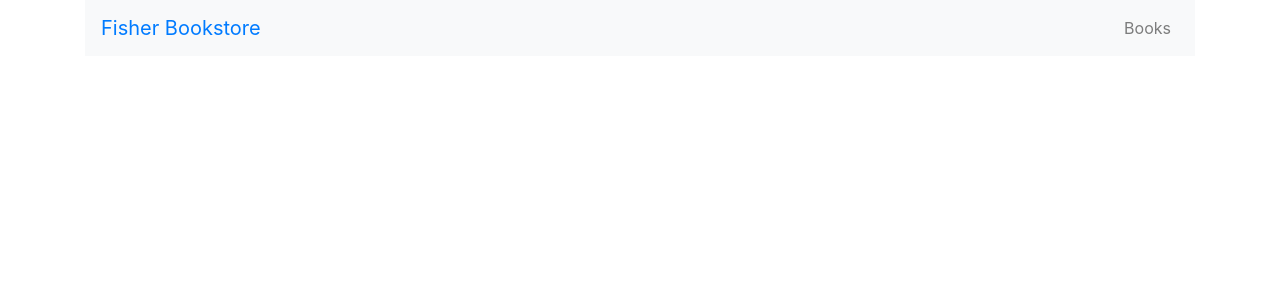
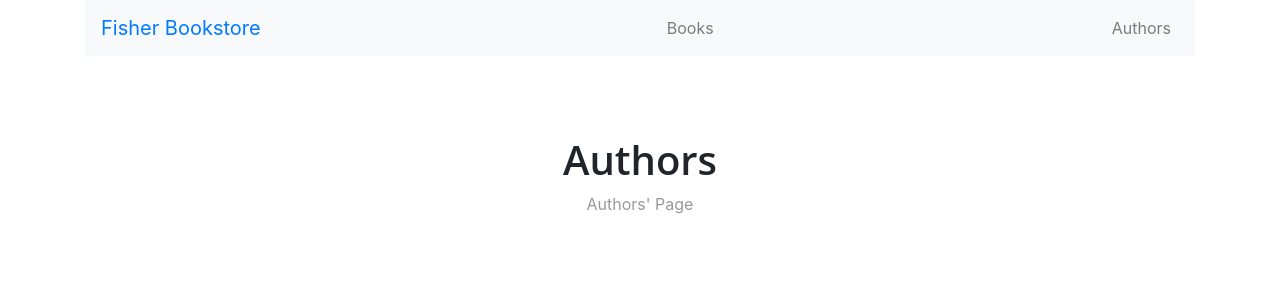
Before and after one commit to harryyhc/fisher-bookstore, a React (Create React App) app: page /authors in a window 1280 px wide. Shown: the top 300 px of the page. Built offline with nearby package versions, Linux system fonts and the light colour scheme.

Commit message:
authors-feature commit

```diff
--- a/src/App.js
+++ b/src/App.js
@@ -20,6 +20,14 @@ export default class App extends Component {
             </NavItem>
           </Nav>
         </Navbar.Collapse>
+        <Navbar.Toggle aria-controls="basic-navbar-nav" />
+        <Navbar.Collapse className="justify-content-end">
+          <Nav>
+            <NavItem>
+              <Nav.Link href="/authors">Authors</Nav.Link>
+            </NavItem>
+          </Nav>
+        </Navbar.Collapse>
       </Navbar>
       <Routes />
     </div>
--- a/src/Routes.js
+++ b/src/Routes.js
@@ -2,12 +2,14 @@ import React from "react";
 import { Route, Switch } from "react-router-dom";
 import Home from "./home/Home.js";
 import Books from "./books/Books.js";
+import Authors from "./authors/Authors.js";
 
 export default function Routes() {
     return (
         <Switch>
             <Route path="/" exact component={Home} />
             <Route path="/books" component={Books} />
+            <Route path="/authors" component={Authors} />
         </Switch>
     );
 }
--- /dev/null
+++ b/src/authors/Authors.css
@@ -0,0 +1,13 @@
+.lander {
+    padding: 80px 0;
+    text-align: center;
+}
+
+.lander h1 {
+    font-family: "Open Sans", sans-serif;
+    font-weight: 600;
+}
+
+.lander p {
+    color: #999;
+}
--- /dev/null
+++ b/src/authors/Authors.js
@@ -0,0 +1,13 @@
+import React from "react";
+import "./Authors.css";
+
+export default function Authors() {
+    return (
+        <div className="Authors">
+            <div className="lander">
+                <h1>Authors</h1>
+                <p>Authors' Page</p>
+            </div>
+        </div>
+    );
+}
```
Also changed, not shown: 1 other file (tests, documents, lock files or other folders).
